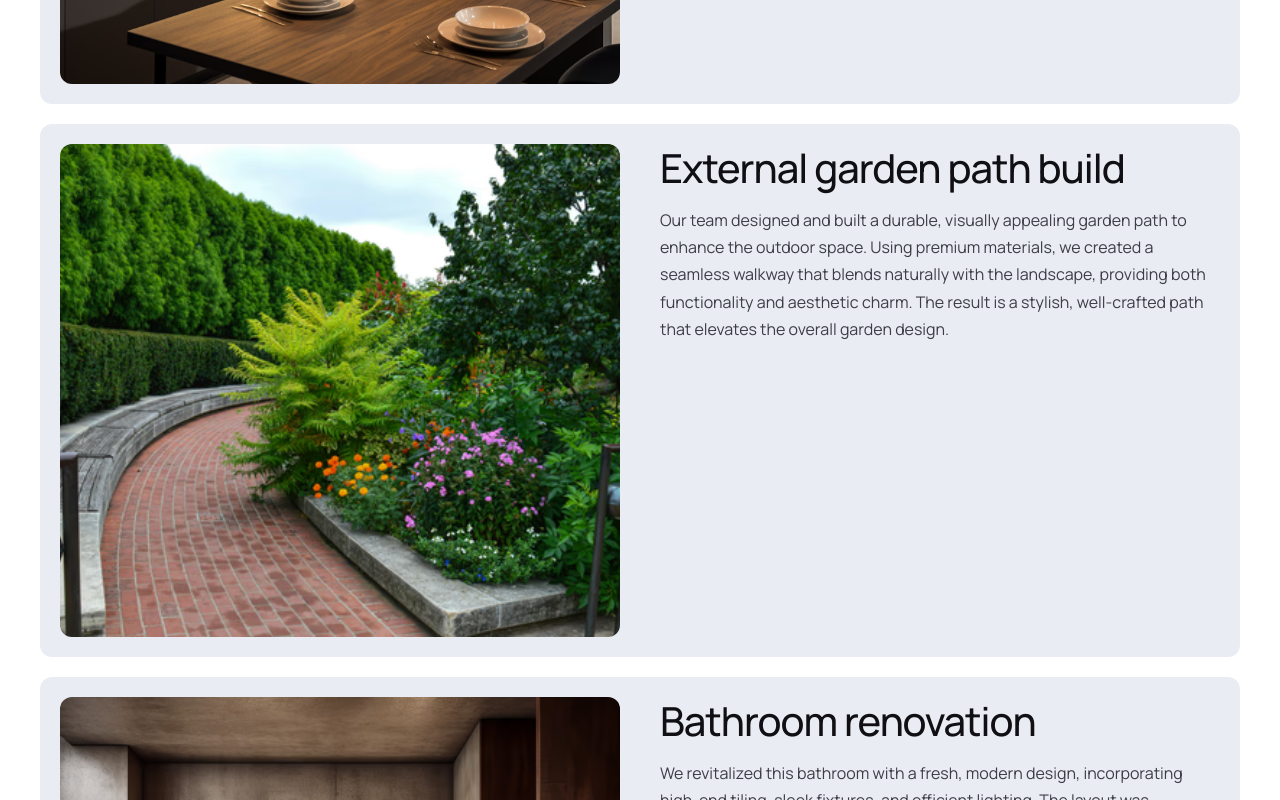
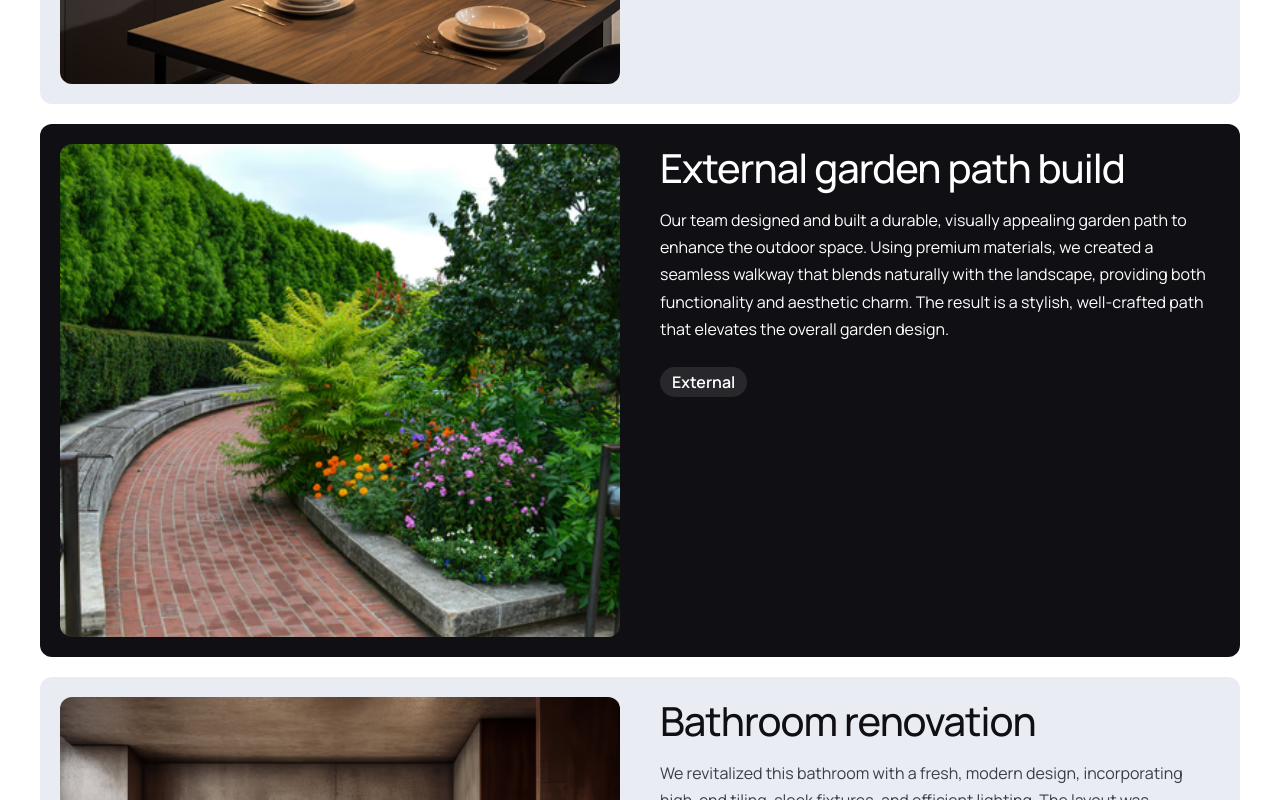
Before and after one commit to edoGultom/LifetimeArt, a Next.js app: page / in a window 1280 px wide. Shown: the part 4400-5200 px from the top of the page. Built offline with nearby package versions, Linux system fonts and the light colour scheme.

Commit message:
fixing section our work

```diff
--- a/src/components/molecules/CardWork.tsx
+++ b/src/components/molecules/CardWork.tsx
@@ -1,13 +1,20 @@
 import { OurWork } from "@/types/testimonials";
 import Image from "next/image";
 import React from "react";
+import Label from "../atom/Lable";
+import classNames from "classnames";
 
 interface CardWrokProps {
   item: OurWork;
 }
 export default function CardWork({ item }: CardWrokProps) {
   return (
-    <div className="bg-background-card p-5 xl:p-8 flex flex-col md:flex-row gap-10 xl:gap-20 rounded-[12px] ">
+    <div
+      className={classNames(
+        "p-5 xl:p-8 flex flex-col md:flex-row gap-10 xl:gap-20 rounded-[12px]",
+        item.type === "Kitchen" ? "bg-background-card " : "bg-background-hero"
+      )}
+    >
       <div className=" md:flex-1 relative w-[255px] h-[255px] md:w-[432px] md:h-[380.28px] lg:w-[560px] lg:h-[492.96px]">
         <Image
           src={item.url}
@@ -16,13 +23,26 @@ export default function CardWork({ item }: CardWrokProps) {
           className="object-cover rounded-[12px]"
         />
       </div>
-      <div className="flex-1 flex flex-col gap-[15px]">
-        <span className="text-Banner-Heading-Mobile-M text-title">
+      <div className={classNames("flex-1 flex flex-col gap-[15px]")}>
+        <span
+          className={classNames(
+            "text-Banner-Heading-Mobile-M ",
+            item.type === "Kitchen" ? "text-title" : "text-white"
+          )}
+        >
           {item.name}
         </span>
-        <span className="text-Desc-Accordion-R text-paragraph">
+        <span
+          className={classNames(
+            "text-Desc-Accordion-R ",
+            item.type === "Kitchen" ? "text-paragraph" : "text-white"
+          )}
+        >
           {item.desc}
         </span>
+        <div className="mt-[9px] flex gap-[15px]">
+          <Label>{item.type}</Label>
+        </div>
       </div>
     </div>
   );
```
